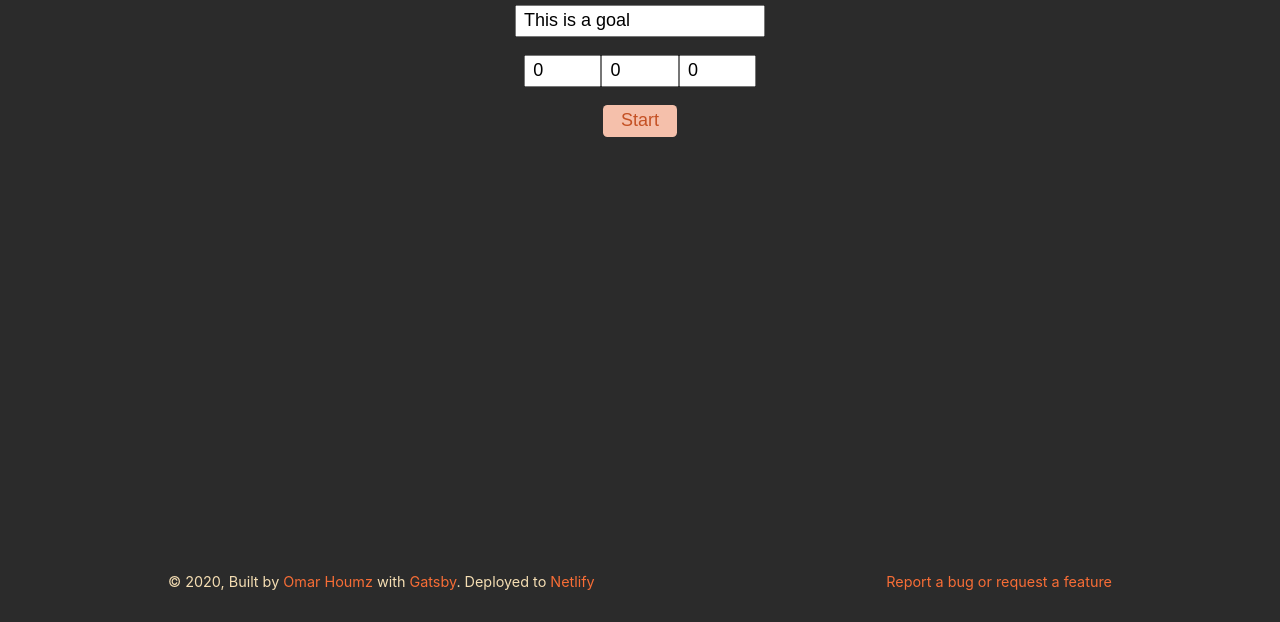
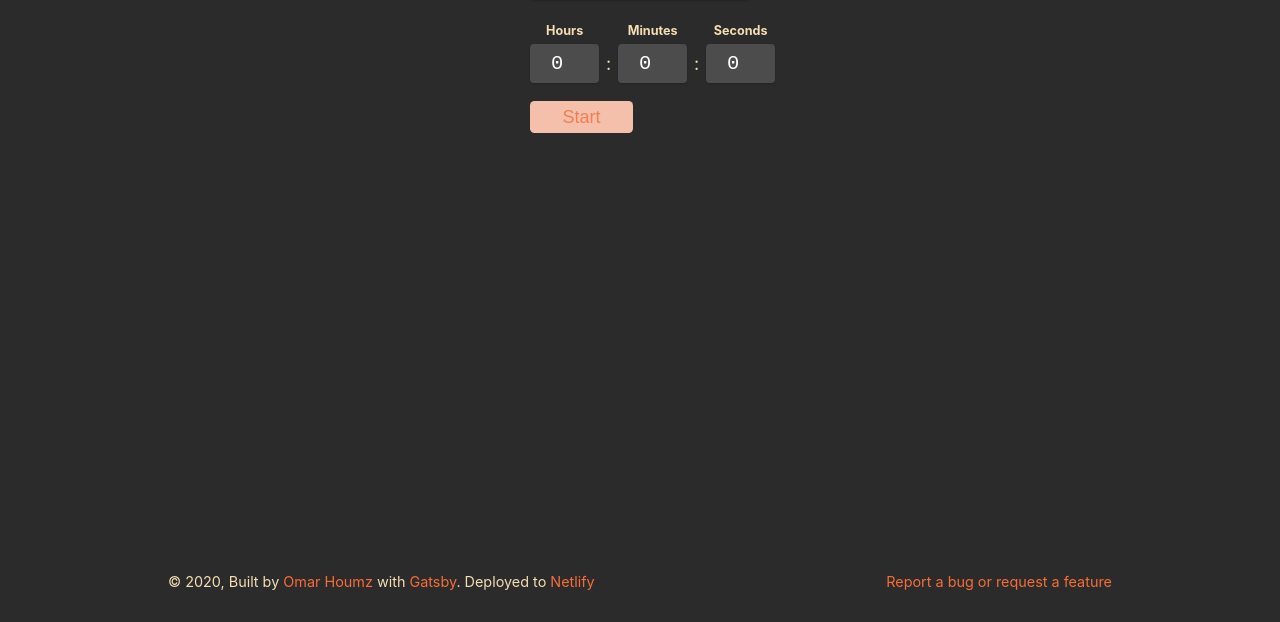
Before and after one commit to omarhoumz/pomodoro-goals, a Gatsby site: page / in a window 1280 px wide. Shown: the part 178-800 px from the top of the page. Built offline with nearby package versions, Linux system fonts and the light colour scheme; Gatsby itself is replaced by a stand-in of ours.

Commit message:
chore: better UI/UX

```diff
--- a/src/components/timer/create-timer.js
+++ b/src/components/timer/create-timer.js
@@ -42,6 +42,13 @@ function createTimer(time, oncomplete, onStep) {
       const granularity = 250
       timer = setInterval(step, granularity)
       isPaused = false
+
+      const now = delay - (Date.now() - startTime)
+      const timeObject = getTime(now)
+
+      if (typeof onStep === 'function') {
+        onStep(Object.values(timeObject).join(':'), timeObject)
+      }
     }
   }
 
@@ -49,7 +56,7 @@ function createTimer(time, oncomplete, onStep) {
     if (isPaused) {
       return
     }
-    delay = delay - (Date.now() - startTime)
+    delay -= Date.now() - startTime
     isPaused = true
     clearInterval(timer)
   }
@@ -58,7 +65,9 @@ function createTimer(time, oncomplete, onStep) {
     const now = delay - (Date.now() - startTime)
     const timeObject = getTime(now)
 
-    onStep(Object.values(timeObject).join(':'), timeObject)
+    if (typeof onStep === 'function') {
+      onStep(Object.values(timeObject).join(':'), timeObject)
+    }
 
     if (now <= 0) {
       clearInterval(timer)
@@ -72,10 +81,17 @@ function createTimer(time, oncomplete, onStep) {
     resume()
   }
 
+  const stop = function () {
+    delay = 0
+    isPaused = true
+    clearInterval(timer)
+  }
+
   return {
     start,
     resume,
     pause,
+    stop,
   }
 }
 
--- a/src/components/timer/timer.jsx
+++ b/src/components/timer/timer.jsx
@@ -1,4 +1,4 @@
-import React, { memo, useState } from 'react'
+import React, { memo, useState, useMemo } from 'react'
 
 import createTimer from './create-timer'
 import styles from './timer.module.css'
@@ -11,14 +11,18 @@ const SettingInput = memo(function SettingInput({
   max = 99,
 }) {
   return (
+    <>
+      <label htmlFor={name}>{name}</label>
       <input
         type='number'
         min={min}
         max={max}
         value={value}
         name={name}
+        id={name}
         onChange={onChange}
       />
+    </>
   )
 })
 
@@ -31,7 +35,7 @@ const initialTimerSettings = {
 const Timer = memo(function Timer() {
   const [timer, setTimer] = useState(null)
   const [timeFormatted, setTimeFormatted] = useState('00:00:00')
-  const [goal, setGoal] = useState('This is a goal')
+  const [goal, setGoal] = useState('')
   const [timerState, setTimerState] = useState('IDLE')
   const [timerSettings, setTimerSettings] = useState({
     hours: 0,
@@ -39,8 +43,16 @@ const Timer = memo(function Timer() {
     seconds: 0,
   })
 
+  const isTimerSettingsNonZero = useMemo(
+    () => !Object.values(timerSettings).some((setting) => setting !== 0),
+    [timerSettings]
+  )
+
   function handleStart() {
     setTimeFormatted('00:00:00')
+    if (isTimerSettingsNonZero) {
+      return null
+    }
     const timer = createTimer(
       timerSettings,
       function () {
@@ -68,6 +80,12 @@ const Timer = memo(function Timer() {
     setTimerState('RUNNING')
   }
 
+  function handleStop() {
+    timer.stop()
+    setTimer(null)
+    setTimerState('IDLE')
+  }
+
   function handleSettingsChange(e) {
     const value = e.currentTarget.value
     const name = e.currentTarget.name
@@ -76,9 +94,7 @@ const Timer = memo(function Timer() {
   }
 
   return (
-    <div className={styles.timerWrapper}>
-      <h1>Timer</h1>
-
+    <div className={styles.timerComponentWrapper}>
       <label htmlFor='goal'>
         <div>My goal:</div>
         <input
@@ -91,42 +107,46 @@ const Timer = memo(function Timer() {
         />
       </label>
 
+      <div className={styles.timerWrapper}>
         {timerState === 'IDLE' ? (
           <div className={styles.timerSettings}>
-          {['hours', 'minutes', 'seconds'].map((thing) => {
+            {['hours', 'minutes', 'seconds'].map((thing, index) => {
               return (
+                <>
                   <SettingInput
                     value={timerSettings[thing]}
                     name={thing}
                     onChange={handleSettingsChange}
                   />
+                  {index < 2 && <span className={styles.colon}>:</span>}
+                </>
               )
             })}
           </div>
         ) : (
           <div className={styles.timerCount}>{timeFormatted}</div>
         )}
+      </div>
 
-      <div className='actionsWrapper'>
+      <div className={styles.actionsWrapper}>
         {timerState === 'IDLE' ? (
-          <button type='button' onClick={handleStart}>
+          <button
+            type='button'
+            onClick={handleStart}
+            disabled={isTimerSettingsNonZero}
+          >
             Start
           </button>
         ) : (
           <>
             <button
               type='button'
-              onClick={handlePause}
-              disabled={timerState === 'PAUSED'}
+              onClick={timerState === 'PAUSED' ? handleResume : handlePause}
             >
-              Pause
+              {timerState === 'PAUSED' ? 'Resume' : 'Pause'}
             </button>
-            <button
-              type='button'
-              onClick={handleResume}
-              disabled={timerState === 'RUNNING'}
-            >
-              Resume
+            <button type='button' onClick={handleStop}>
+              Stop
             </button>
           </>
         )}
--- a/src/components/timer/timer.module.css
+++ b/src/components/timer/timer.module.css
@@ -1,27 +1,66 @@
+.timerComponentWrapper {
+  margin: 0 auto;
+  width: 100%;
+  max-width: 220px;
+}
+
+.timerComponentWrapper > * + * {
+  margin-block-start: 1em;
+}
+
 .timerWrapper {
-  display: flex;
-  flex-direction: column;
-  align-items: center;
+  --timer-height: 65px;
+  min-height: var(--timer-height);
+}
+
+input {
+  background-color: #4c4c4c;
+  color: white;
+  border: none;
+  border-radius: 4px;
+  box-shadow: 0 1px 2px rgba(0, 0, 0, 0.2);
 }
 
 .goalInput {
-  font-size: 100%;
+  font-size: 110%;
   margin-block-start: 0.4em;
-  padding: 0.2em 0.4em;
+  padding: 0.4em 0.8em;
+  width: 100%;
 }
 
-.timerSettings > input {
-  font-size: 100%;
-  padding: 0.2em 0.4em;
+.timerSettings {
+  display: grid;
+  grid-template-columns: 1fr 6px 1fr 6px 1fr;
+  grid-template-rows: 26px 1fr;
+  grid-auto-flow: column;
+  gap: 0 0.35em;
+  align-items: center;
+
+  text-align: center;
 }
 
-.timerWrapper > * + * {
-  margin-block-start: 1em;
+.timerSettings .colon {
+  grid-row: 2/-1;
+}
+
+.timerSettings label {
+  font-size: 0.7em;
+  text-transform: capitalize;
+  font-weight: bold;
+}
+
+.timerSettings input {
+  font-size: 140%;
+  padding: 0.4em;
+  font-family: monospace;
+  text-align: center;
 }
 
 .timerCount {
-  font-size: 200%;
+  font-size: 242%;
   font-family: monospace;
+  line-height: var(--timer-height);
+  text-align: center;
 }
 
 button {
@@ -39,8 +78,19 @@ button:hover:not(:disabled) {
 }
 button:disabled {
   color: #ef7f53;
+  cursor: not-allowed;
 }
 
 button + button {
   margin-inline-start: 1em;
 }
+
+.actionsWrapper {
+  display: grid;
+  grid-template-columns: 1fr 1fr;
+  grid-gap: 0.8em;
+}
+
+.actionsWrapper > button {
+  width: 100%;
+}
```
Lines whose indentation alone changed are shown as unchanged.
